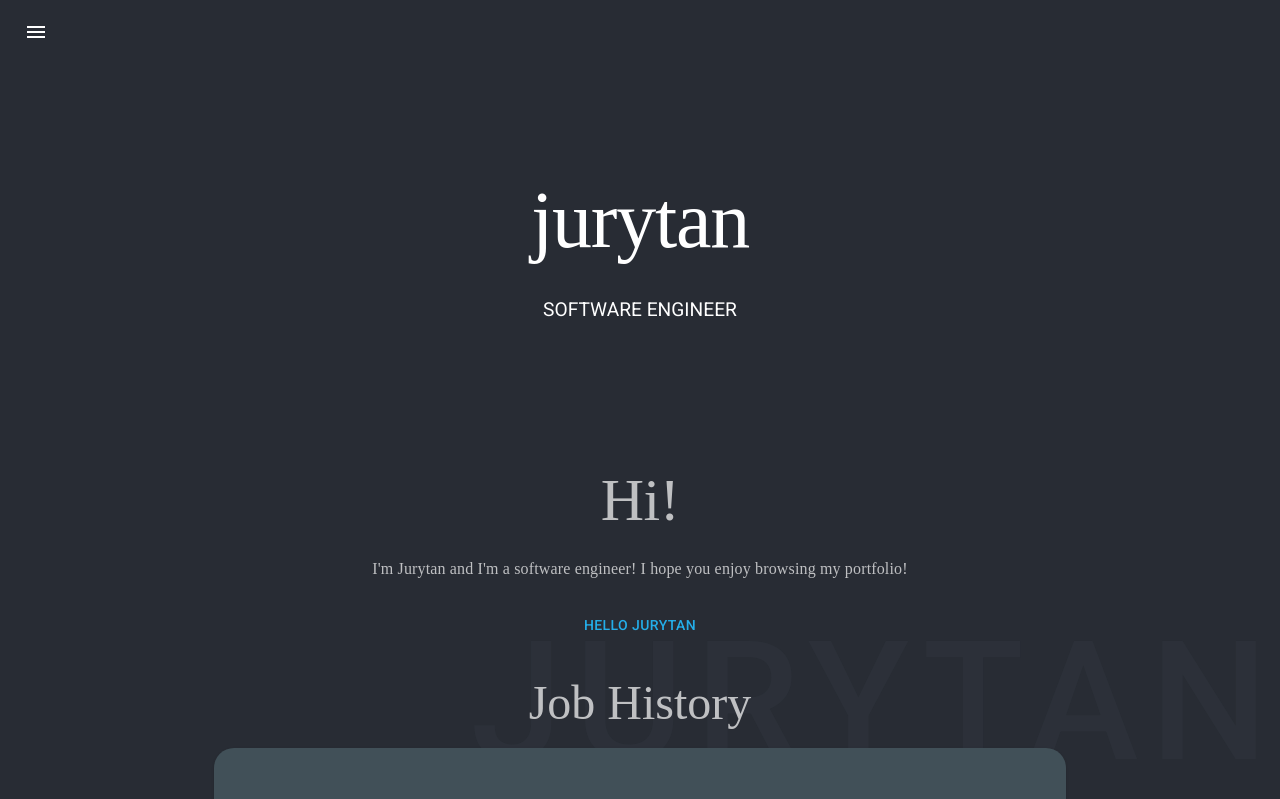
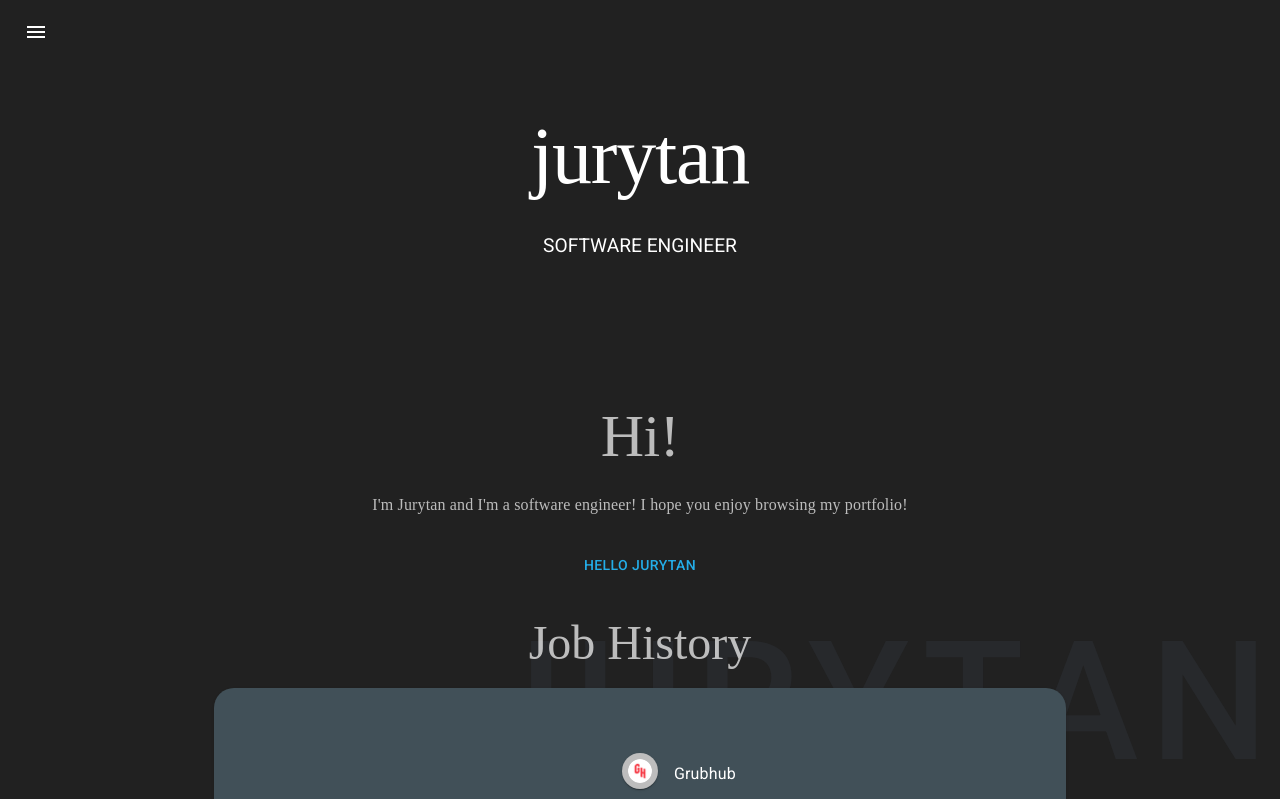
Before and after one commit to jurytan/jurytan-dev-ts, a React (Create React App) app: page / in a window 1280 px wide. Shown: the top 799 px of the page. Built offline with nearby package versions, Linux system fonts and the light colour scheme; a web font is replaced by a local one.

Commit message:
Added scrolling AppBar and fixed up the Timeline dots

```diff
--- a/src/App.tsx
+++ b/src/App.tsx
@@ -1,15 +1,37 @@
+import React from "react";
 import AppBar from "@mui/material/AppBar";
 import Toolbar from '@mui/material/Toolbar';
 import IconButton from '@mui/material/IconButton';
 import MenuIcon from '@mui/icons-material/Menu';
 import { Portfolio } from "./containers/Portfolio";
+import CssBaseline from '@mui/material/CssBaseline';
+import useScrollTrigger from '@mui/material/useScrollTrigger';
 import "./App.css";
+
+function ElevationScroll() {
+  const trigger = useScrollTrigger({
+    disableHysteresis: true,
+    threshold: 0
+  });
+
+  return React.cloneElement(<FloatingAppBar />, {
+    elevation: trigger ? 4 : 0,
+  });
+}
 
 function App() {
   return (
     <div className="App">
+      <CssBaseline />
+      <ElevationScroll />
+      <Portfolio />
+    </div>
+  );
+}
+
+export const FloatingAppBar = () => {
+  return (
     <AppBar
-          position="static"
           color="transparent"
           elevation={0}
           sx={{
@@ -28,8 +50,6 @@ function App() {
             </IconButton>
           </Toolbar>
         </AppBar>
-      <Portfolio />
-    </div>
   );
 }
 
--- a/src/components/JobHistoryItem.tsx
+++ b/src/components/JobHistoryItem.tsx
@@ -19,7 +19,7 @@ export const JobHistoryItem = (props : JobHistoryItemProps) => {
         <TimelineItem>
             <TimelineSeparator>
                 <Link href={props.website}>
-                    <TimelineDot sx={{ width: 24, height: 24, aspectRatio: 1 }}>
+                    <TimelineDot>
                         {props.image &&
                             <Avatar src={props.image} sx={{ width: 24, height: 24 }}/>}
                     </TimelineDot>
```
Lines whose indentation alone changed are shown as unchanged.
